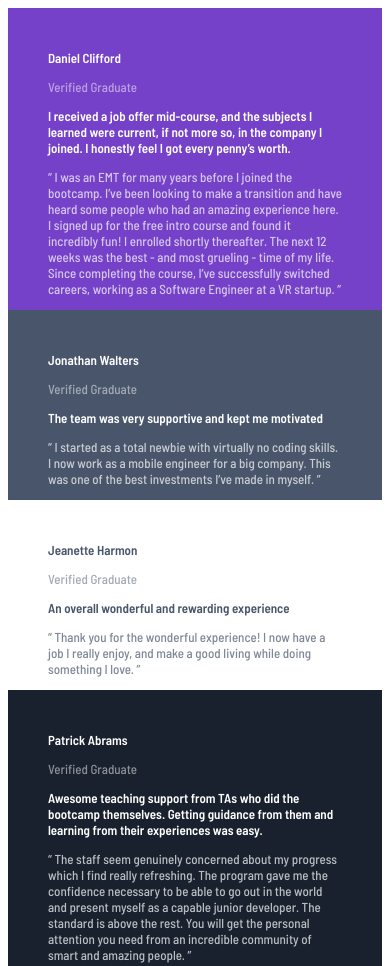
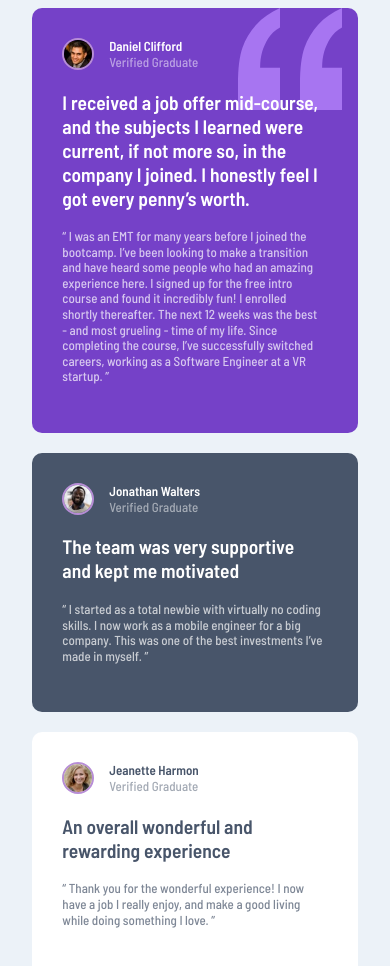
Before and after one commit to sheblair/testimonials-grid-section, a plain HTML site: page index.html in a window 390 px wide. Shown: the top 966 px of the page. Drawn offline with Linux system fonts and the light colour scheme.

Commit message:
Added mobile styles

```diff
--- a/css/main.css
+++ b/css/main.css
@@ -6,38 +6,71 @@ body {
     font-size: 1em;
     font-family: 'Barlow Semi Condensed', sans-serif;
     color: white;
+    background-color: hsl(210, 46%, 95%);
 }
 
 main {
     display: flex;
     justify-content: center;
     flex-flow: row wrap;
+    margin: 0 auto;
+    gap: 20px;
 }
 
-.section {}
-
-.photo {}
-
-.name {
-    font-weight: 600;
+.section {
+    display: flex;
+    justify-content: left;
+    align-items: flex-start;
+    flex-flow: row wrap;
+    border-radius: 10px;
+    width: 87%;
 }
 
-.title {
+.name-and-title {
+    width: 50%;
+    margin: 30px 0 0 15px;
+}
+
+.reviews {
+    width: 80%;
+    margin: 0 0 35px 30px;
+}
+
+.photo {
+    border-radius: 50%;
+    border: 2px solid rgb(183, 141, 214);
+    width: 28px;
+    height: 28px;
+    margin: 30px 0 0 30px;
+}
+
+p.name {
+    font-weight: 600;
+    margin: 0;
+}
+
+p.title {
     opacity: 50%;
     font-weight: 500;
+    margin: 0;
 }
 
 .pull-quote {
     font-weight: 600;
+    font-size: 1.5em;
 }
 
 .main-quote {
     font-weight: 500;
     opacity: 70%;
+    line-height: 1.2em;
 }
 
 #testimonial-one {
     background-color: hsl(263, 55%, 52%);
+    background-image: url(../images/bg-pattern-quotation.svg);
+    background-position: 93% 0%;
+    background-repeat: no-repeat;
 }
 
 #testimonial-two {
@@ -57,3 +90,8 @@ main {
     background-color: hsl(0, 0%, 100%);
     color:hsl(217, 19%, 35%);
 }
+
+.attribution {
+    margin: 10px 0 0 10px;
+    color: hsl(217, 19%, 35%);
+}
--- a/index.html
+++ b/index.html
@@ -22,10 +22,12 @@
 <body>
   <main>
     <section class="section" id="testimonial-one">
-      <figure>
-        <img src="" class="photo" />
+      <img src="./images/image-daniel.jpg" class="photo" />
+      <div class="name-and-title">
         <p class="name">Daniel Clifford</p>
         <p class="title">Verified Graduate</p>
+      </div>
+      <div class="reviews">
         <p class="pull-quote">I received a job offer mid-course, and the subjects I learned were current,
           if not more so, in the company I joined. I honestly feel I got every penny’s worth.</p>
         <p class="main-quote">“ I was an EMT for many years before I joined the bootcamp. I’ve been looking to make a
@@ -33,46 +35,54 @@
           for the free intro course and found it incredibly fun! I enrolled shortly thereafter.
           The next 12 weeks was the best - and most grueling - time of my life. Since completing
           the course, I’ve successfully switched careers, working as a Software Engineer at a VR startup. ”</p>
-      </figure>
+        </div>
     </section>
     <section class="section" id="testimonial-two">
-      <figure>
-        <img src="" class="photo" />
+      <img src="./images/image-jonathan.jpg" class="photo" />
+      <div class="name-and-title">
         <p class="name">Jonathan Walters</p>
         <p class="title">Verified Graduate</p>
+      </div>
+      <div class="reviews">
         <p class="pull-quote">The team was very supportive and kept me motivated</p>
         <p class="main-quote">“ I started as a total newbie with virtually no coding skills. I now work as a mobile engineer
           for a big company. This was one of the best investments I’ve made in myself. ”</p>
-      </figure>
+      </div>
     </section>
     <section class="section" id="testimonial-three">
-      <figure>
-        <img src="" class="photo" />
+      <img src="./images/image-jeanette.jpg" class="photo" />
+      <div class="name-and-title">
         <p class="name">Jeanette Harmon</p>
         <p class="title">Verified Graduate</p>
+      </div>
+      <div class="reviews">
         <p class="pull-quote">An overall wonderful and rewarding experience</p>
         <p class="main-quote">“ Thank you for the wonderful experience! I now have a job I really enjoy, and make a good living
           while doing something I love. ”</p>
-      </figure>
+      </div>
     </section>
     <section class="section" id="testimonial-four">
-      <figure>
-        <img src="" class="photo" />
+      <img src="./images/image-patrick.jpg" class="photo" />
+      <div class="name-and-title">
         <p class="name">Patrick Abrams</p>
         <p class="title">Verified Graduate</p>
+      </div>
+      <div class="reviews">
         <p class="pull-quote">Awesome teaching support from TAs who did the bootcamp themselves. Getting guidance from them and
           learning from their experiences was easy.</p>
         <p class="main-quote">“ The staff seem genuinely concerned about my progress which I find really refreshing. The program
           gave me the confidence necessary to be able to go out in the world and present myself as a capable
           junior developer. The standard is above the rest. You will get the personal attention you need from
           an incredible community of smart and amazing people. ”</p>
-      </figure>
+      </div>
     </section>
     <section class="section" id="testimonial-five">
-      <figure>
-        <img src="" class="photo" />
+      <img src="./images/image-kira.jpg" class="photo" />
+      <div class="name-and-title">
         <p class="name">Kira Whittle</p>
         <p class="title">Verified Graduate</p>
+      </div>
+      <div class="reviews">
         <p class="pull-quote">Such a life-changing experience. Highly recommended!</p>
         <p class="main-quote">“ Before joining the bootcamp, I’ve never written a line of code. I needed some structure from
           professionals who can help me learn programming step by step. I was encouraged to enroll by a former
@@ -82,7 +92,7 @@
           could ever have. In fact, I’ve often referred to it during interviews as an example of my developent
           experience. It certainly helped me land a job as a full-stack developer after receiving multiple offers.
           100% recommend! ”</p>
-      </figure>
+      </div>
     </section>
   </main>
 
```
